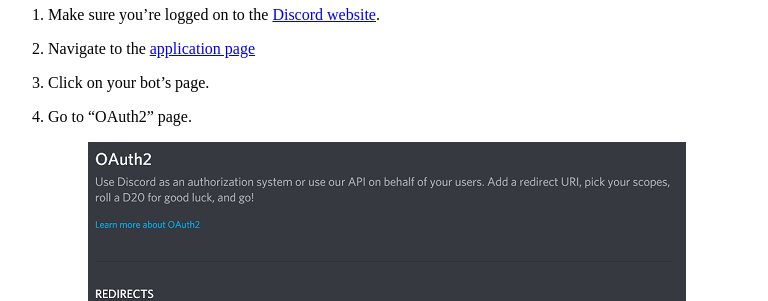
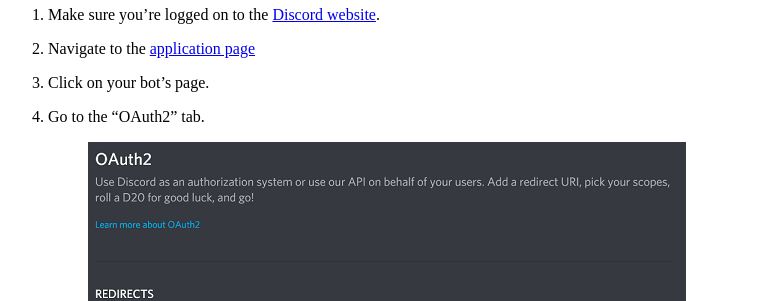
Before and after one commit to Rapptz/discord.py, a Sphinx documentation site: the page built from docs/discord.rst, in a window 1280 px wide and 900 px high, scrolled down 1594 px. Shown: the part 152-453 px from the top of the window, without its empty margins (0-768 px from the left). Built offline with Sphinx 7.4.7, drawn with Linux system fonts in a browser that asks for light colours.

Commit message:
Update docs/discord.rst
Co-Authored-By: apple502j <33279053+apple502j@users.noreply.github.com>

```diff
--- a/docs/discord.rst
+++ b/docs/discord.rst
@@ -64,7 +64,7 @@
 1. Make sure you're logged on to the `Discord website <https://discordapp.com>`_.
 2. Navigate to the `application page <https://discordapp.com/developers/applications>`_
 3. Click on your bot's page.
-4. Go to "OAuth2" page.
+4. Go to the "OAuth2" tab.
 
     .. image:: /images/discord_oauth2.png
         :alt: How the OAuth2 page should look like.
```
